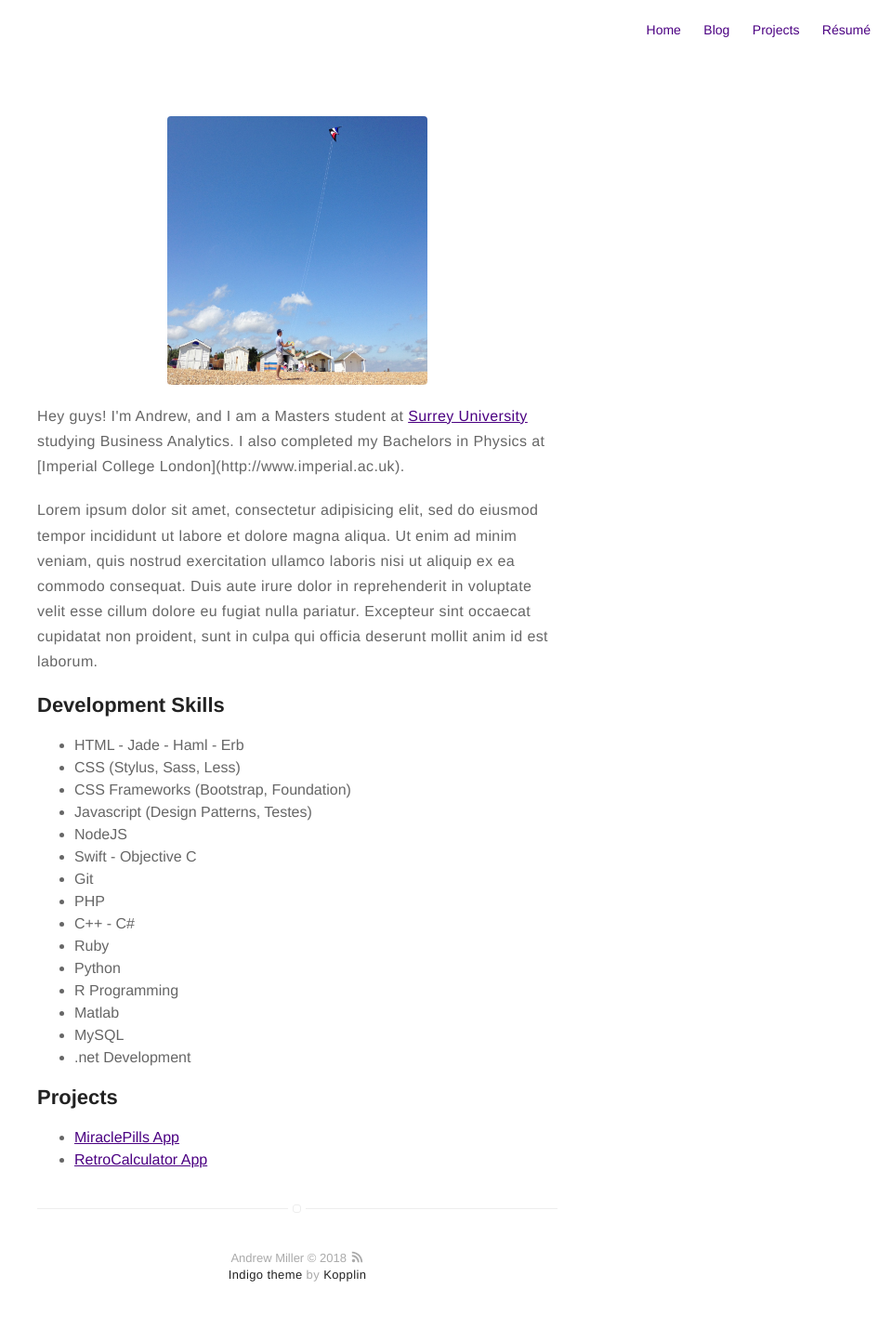
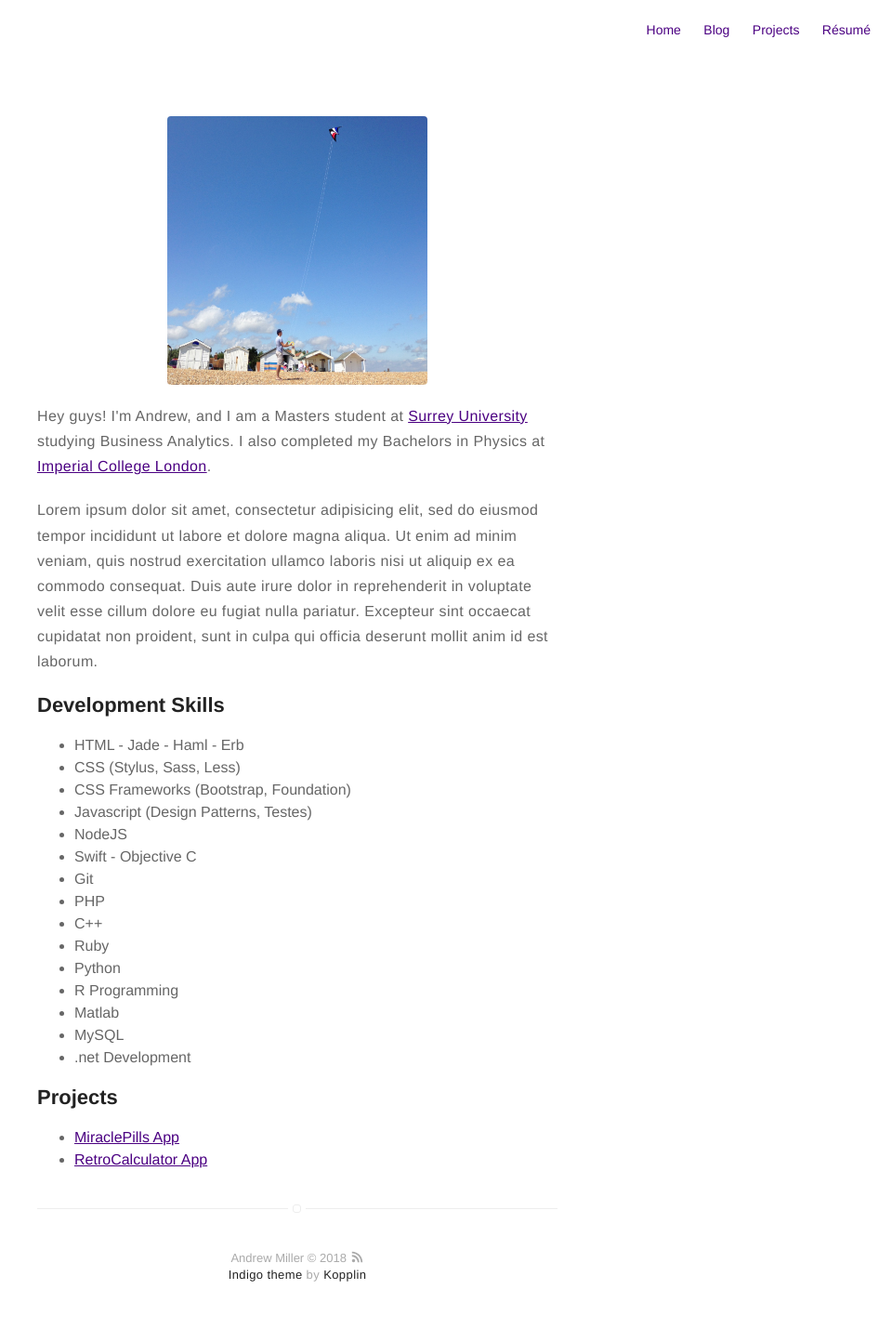
Before and after one commit to milldawg167/milldawg167.github.io, a Jekyll site: the page built from about.md, in a window 1280 px wide. Shown: the whole page at 93% size, without its empty margins (320-1280 px from the left). Built offline with Jekyll 4.4.1, drawn with Linux system fonts in a browser that asks for light colours.

Commit message:
Update about.md

```diff
--- a/about.md
+++ b/about.md
@@ -6,7 +6,7 @@ layout: page
 
 <p>Hey guys! I'm Andrew, and I am a Masters student at <a href =
 "https://www.surrey.ac.uk/business-school">Surrey University</a> studying
-Business Analytics. I also completed my Bachelors in Physics at [Imperial College London](http://www.imperial.ac.uk).</p>
+Business Analytics. I also completed my Bachelors in Physics at <a href ="http://www.imperial.ac.uk">Imperial College London</a>.</p>
 
 <p>Lorem ipsum dolor sit amet, consectetur adipisicing elit, sed do eiusmod
 tempor incididunt ut labore et dolore magna aliqua. Ut enim ad minim veniam,
@@ -26,7 +26,7 @@ proident, sunt in culpa qui officia deserunt mollit anim id est laborum.</p>
 	<li>Swift - Objective C</li>
 	<li>Git</li>
 	<li>PHP</li>
-	<li>C++ - C#</li>
+	<li>C++</li>
 	<li>Ruby</li>
 	<li>Python</li>
 	<li>R Programming</li>
```
